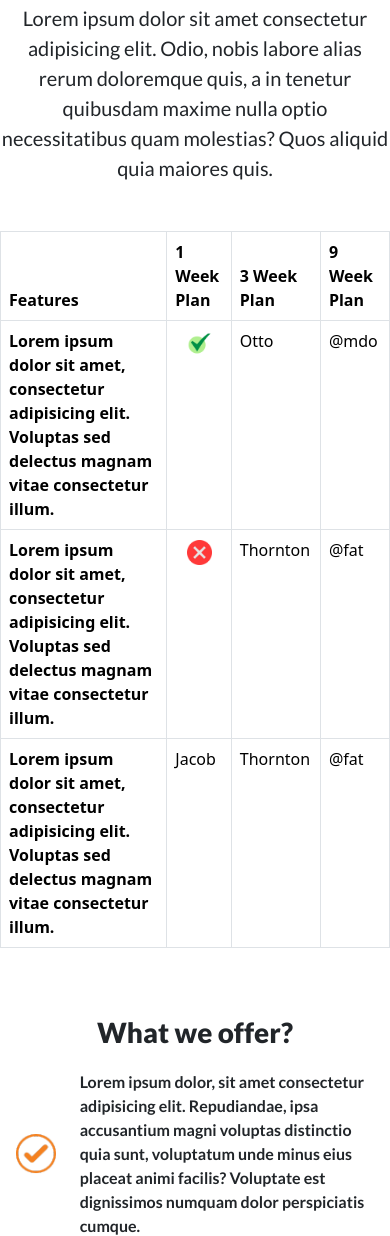
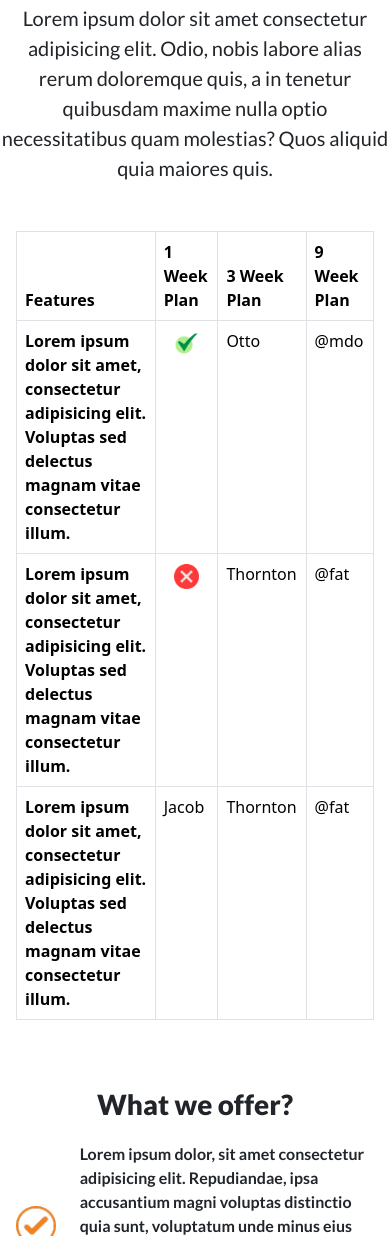
Before and after one commit to Confused-Genius/Genie-Lite-Campaign-Landings, a plain HTML site: page index.html in a window 390 px wide. Shown: the part 2841-4077 px from the top of the page. Drawn offline with nearby package versions, Linux system fonts and the light colour scheme.

Commit message:
NG-01 : Added padding for mobile view

```diff
--- a/index.html
+++ b/index.html
@@ -189,7 +189,7 @@
         optio necessitatibus quam molestias? Quos aliquid quia maiores quis.
       </div>
       <div class="row w-100 g-0 justify-content-center">
-        <div class="col-12 col-md-10 p-0">
+        <div class="col-12 col-md-10 p-0 px-3 px-md-0">
           <div class="table-responsive">
             <table class="table table-bordered">
               <thead>
```
